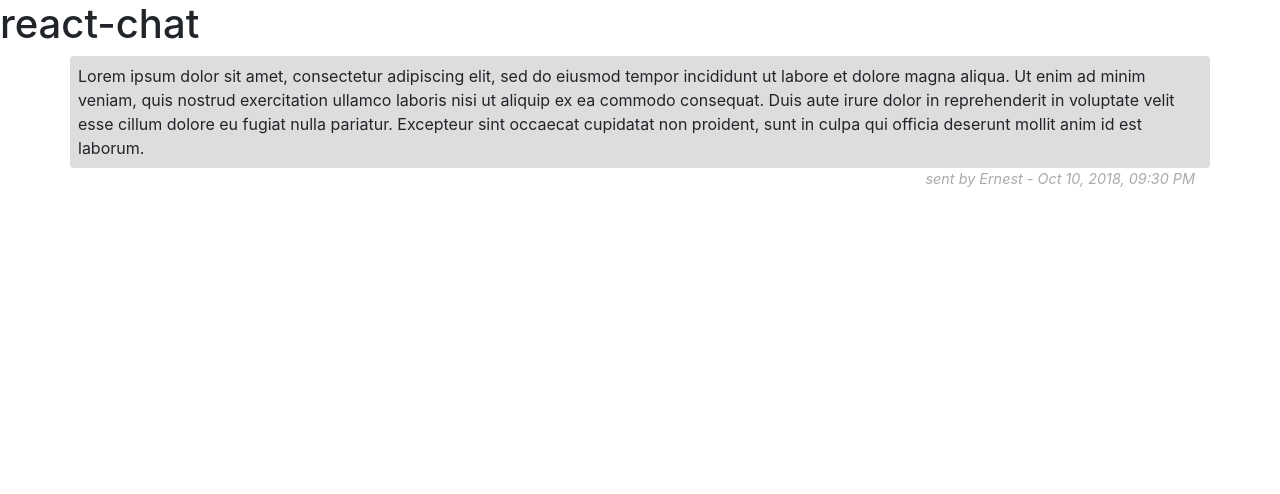
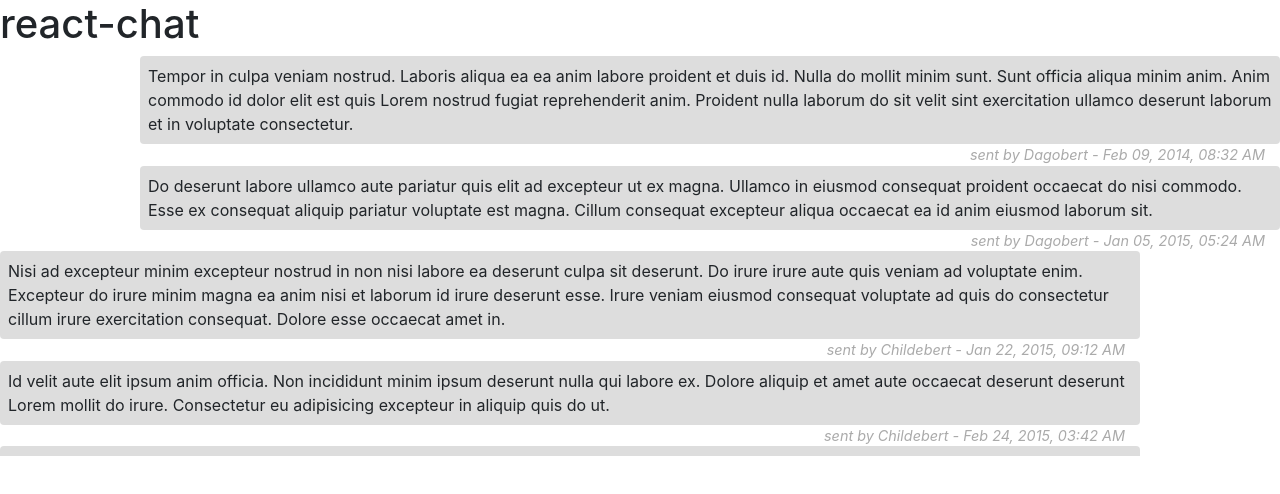
Before and after one commit to alexisrobin/react-chat, a React (Create React App) app: page / in a window 1280 px wide. Shown: the top 494 px of the page. Built offline with nearby package versions, Linux system fonts and the light colour scheme.

Commit message:
:sparkles: Adding Conversation component

```diff
--- a/src/App.js
+++ b/src/App.js
@@ -1,17 +1,16 @@
 import React, { Component } from 'react';
-import Message from './components/Message';
+import { messages } from './shared/messages';
+import { users } from './shared/users';
+import Conversation from './components/Conversation';
 
 class App extends Component {
   render() {
     return (
       <div className="App">
         <h1>react-chat</h1>
-        <Message
-          message = {{
-            content: "Lorem ipsum dolor sit amet, consectetur adipiscing elit, sed do eiusmod tempor incididunt ut labore et dolore magna aliqua. Ut enim ad minim veniam, quis nostrud exercitation ullamco laboris nisi ut aliquip ex ea commodo consequat. Duis aute irure dolor in reprehenderit in voluptate velit esse cillum dolore eu fugiat nulla pariatur. Excepteur sint occaecat cupidatat non proident, sunt in culpa qui officia deserunt mollit anim id est laborum.",
-            timestamp: new Date().toISOString()
-          }}
-          senderName = {"Ernest"}/>
+        <Conversation
+          messages={messages}
+          users={users} />
       </div>
     );
   }
--- /dev/null
+++ b/src/components/Conversation.js
@@ -0,0 +1,34 @@
+import React from 'react';
+import './Conversation.scss';
+import { Media } from 'reactstrap';
+import Message from './Message';
+
+
+const Conversation = ({ messages, users }) => {
+    const currentUser = 1;
+    // Sorting messages by timestamp
+    messages = messages.sort(function(a,b){
+        return new Date(a.timestamp) - new Date(b.timestamp);
+    });
+    return (
+        <div className="conversation">
+            <Media list className="p-0">
+                {messages.map(message => {
+                    return (
+                        <Media tag="li"
+                            key={message.id}
+                            className={message.senderId === currentUser ? "justify-content-end" : "justify-content-start"}>
+                            <div>
+                                <Message
+                                    message={message}
+                                    senderName={users.filter(user => user.id === message.senderId).map(user => user.name)} />
+                            </div>
+                        </Media>
+                    )
+                })}
+            </Media>
+        </div>
+    )
+}
+
+export default Conversation;
--- /dev/null
+++ b/src/components/Conversation.scss
@@ -0,0 +1,4 @@
+.conversation {
+    overflow-y: scroll;
+    height: 400px;
+}
--- /dev/null
+++ b/src/shared/messages.js
@@ -0,0 +1,98 @@
+export const messages = [
+    {
+        "id": 0,
+        "senderId": 1,
+        "content": "Mollit minim adipisicing tempor reprehenderit. Eu aliquip magna aliquip eiusmod. Aliquip anim exercitation elit eiusmod aute magna amet anim proident. Tempor ut enim ullamco elit veniam cillum cupidatat sint. Aliquip pariatur culpa amet non aliquip anim non dolore elit. Incididunt amet Lorem occaecat cupidatat officia dolor deserunt tempor nisi aute occaecat non ut. Cillum duis exercitation adipisicing reprehenderit quis ipsum veniam id commodo enim qui amet duis ut.\r\n",
+        "timestamp": "2016-10-30T10:28:05"
+    },
+    {
+        "id": 1,
+        "senderId": 2,
+        "content": "Id velit aute elit ipsum anim officia. Non incididunt minim ipsum deserunt nulla qui labore ex. Dolore aliquip et amet aute occaecat deserunt deserunt Lorem mollit do irure. Consectetur eu adipisicing excepteur in aliquip quis do ut.\r\n",
+        "timestamp": "2015-02-24T03:42:08"
+    },
+    {
+        "id": 2,
+        "senderId": 1,
+        "content": "Exercitation ad nostrud et proident reprehenderit enim esse in qui voluptate ea. Aliquip mollit esse sunt quis consequat exercitation consectetur sunt laboris nisi ipsum. Mollit occaecat deserunt occaecat veniam exercitation labore adipisicing aliquip dolore culpa officia nostrud ea. Lorem commodo ad nisi consectetur ad nostrud.\r\n",
+        "timestamp": "2016-04-29T05:57:31"
+    },
+    {
+        "id": 3,
+        "senderId": 1,
+        "content": "In ut sint ut ex laborum magna dolore do est. Deserunt dolore minim consectetur nostrud dolor. Fugiat tempor sit aliquip adipisicing ea ex mollit mollit commodo Lorem culpa in ad. Deserunt consectetur deserunt sit enim ea. Cupidatat exercitation irure irure eu. Deserunt incididunt minim magna in qui proident reprehenderit Lorem enim proident id excepteur excepteur. Occaecat ullamco est dolor commodo eu est dolore.\r\n",
+        "timestamp": "2016-02-06T07:55:13"
+    },
+    {
+        "id": 4,
+        "senderId": 1,
+        "content": "Do deserunt labore ullamco aute pariatur quis elit ad excepteur ut ex magna. Ullamco in eiusmod consequat proident occaecat do nisi commodo. Esse ex consequat aliquip pariatur voluptate est magna. Cillum consequat excepteur aliqua occaecat ea id anim eiusmod laborum sit.\r\n",
+        "timestamp": "2015-01-05T05:24:06"
+    },
+    {
+        "id": 5,
+        "senderId": 2,
+        "content": "Exercitation aliqua sit ullamco mollit fugiat elit do velit ex voluptate officia cupidatat aliqua. Laborum enim eiusmod occaecat laboris eiusmod exercitation non cillum sint do. Ipsum cillum est duis ad non tempor consequat Lorem.\r\n",
+        "timestamp": "2016-06-25T11:16:49"
+    },
+    {
+        "id": 6,
+        "senderId": 1,
+        "content": "Quis ea ut minim qui officia excepteur cillum commodo adipisicing veniam duis. Do eu ex exercitation culpa sint magna voluptate. Lorem mollit nostrud minim magna ea non duis incididunt nulla. Nostrud ea velit duis exercitation. Lorem ad reprehenderit ea ea non excepteur sint magna culpa laborum ex ad duis. Est est ut eiusmod officia duis aliqua proident et aliqua do adipisicing culpa.\r\n",
+        "timestamp": "2016-01-01T10:05:01"
+    },
+    {
+        "id": 7,
+        "senderId": 2,
+        "content": "Nulla pariatur nulla cupidatat duis elit dolore tempor velit excepteur. Officia ipsum irure exercitation aliqua enim elit. Cupidatat deserunt ad culpa excepteur voluptate.\r\n",
+        "timestamp": "2016-07-04T11:24:32"
+    },
+    {
+        "id": 8,
+        "senderId": 2,
+        "content": "Non exercitation velit veniam aliqua ut anim. Voluptate id quis ea officia eiusmod et do nisi ut fugiat tempor. Fugiat occaecat reprehenderit et ea aute eu proident laboris. Aliqua consequat adipisicing deserunt labore aliquip fugiat ad irure eu fugiat do deserunt. Quis exercitation nulla sit id labore.\r\n",
+        "timestamp": "2018-03-30T08:28:05"
+    },
+    {
+        "id": 9,
+        "senderId": 1,
+        "content": "Tempor in culpa veniam nostrud. Laboris aliqua ea ea anim labore proident et duis id. Nulla do mollit minim sunt. Sunt officia aliqua minim anim. Anim commodo id dolor elit est quis Lorem nostrud fugiat reprehenderit anim. Proident nulla laborum do sit velit sint exercitation ullamco deserunt laborum et in voluptate consectetur.\r\n",
+        "timestamp": "2014-02-09T08:32:25"
+    },
+    {
+        "id": 10,
+        "senderId": 1,
+        "content": "Dolore est cupidatat id ullamco. Eiusmod eu commodo mollit irure qui velit eiusmod irure laborum duis irure ullamco cillum aliqua. Ex irure fugiat aliqua cupidatat id reprehenderit ipsum nostrud qui cillum elit.\r\n",
+        "timestamp": "2017-04-16T09:37:54"
+    },
+    {
+        "id": 11,
+        "senderId": 1,
+        "content": "Quis exercitation deserunt anim amet. Deserunt excepteur id laboris duis deserunt dolore esse ad duis cupidatat labore ex eiusmod. Ullamco excepteur Lorem quis adipisicing aliqua nisi anim officia consequat irure incididunt. Do mollit adipisicing ipsum et. Amet aliqua incididunt ex officia mollit est laboris occaecat excepteur enim ea aliquip tempor. Ea ut sint adipisicing deserunt cillum fugiat commodo proident tempor aliquip adipisicing incididunt sint.\r\n",
+        "timestamp": "2017-12-11T11:11:40"
+    },
+    {
+        "id": 12,
+        "senderId": 2,
+        "content": "Nisi ad excepteur minim excepteur nostrud in non nisi labore ea deserunt culpa sit deserunt. Do irure irure aute quis veniam ad voluptate enim. Excepteur do irure minim magna ea anim nisi et laborum id irure deserunt esse. Irure veniam eiusmod consequat voluptate ad quis do consectetur cillum irure exercitation consequat. Dolore esse occaecat amet in.\r\n",
+        "timestamp": "2015-01-22T09:12:28"
+    },
+    {
+        "id": 13,
+        "senderId": 2,
+        "content": "Ullamco culpa dolor est reprehenderit ullamco exercitation. Incididunt velit id irure proident mollit ut adipisicing Lorem anim adipisicing non cupidatat. Occaecat laboris consequat consequat esse ad consequat laboris ex sunt nostrud adipisicing anim officia. Aliquip amet id duis est aute. Sint cupidatat amet non ut excepteur aliqua magna aute ipsum deserunt amet est nostrud.\r\n",
+        "timestamp": "2015-08-20T12:17:56"
+    },
+    {
+        "id": 14,
+        "senderId": 1,
+        "content": "Qui et id tempor tempor adipisicing ad velit aute. Sit eiusmod non voluptate ut amet sunt. Reprehenderit magna ea voluptate tempor dolore veniam ut enim deserunt nulla. Tempor minim nostrud do sit Lorem non fugiat eu sint ullamco occaecat reprehenderit. Ad id sint pariatur commodo do. Dolore aliqua nostrud incididunt amet fugiat.\r\n",
+        "timestamp": "2018-01-27T12:15:51"
+    },
+    {
+        "id": 15,
+        "senderId": 2,
+        "content": "Nisi Lorem nostrud nulla incididunt laborum velit incididunt fugiat ullamco eu minim et duis culpa. Quis aute ad dolor do aliquip tempor aute nostrud. Sit labore nisi ipsum magna eu voluptate sint eiusmod cupidatat proident et mollit consectetur.\r\n",
+        "timestamp": "2015-05-02T11:58:37"
+    }
+]
--- /dev/null
+++ b/src/shared/users.js
@@ -0,0 +1,10 @@
+export const users = [
+    {
+        id: 1,
+        name: "Dagobert"
+    },
+    {
+        id: 2,
+        name: "Childebert"
+    }
+]
```
